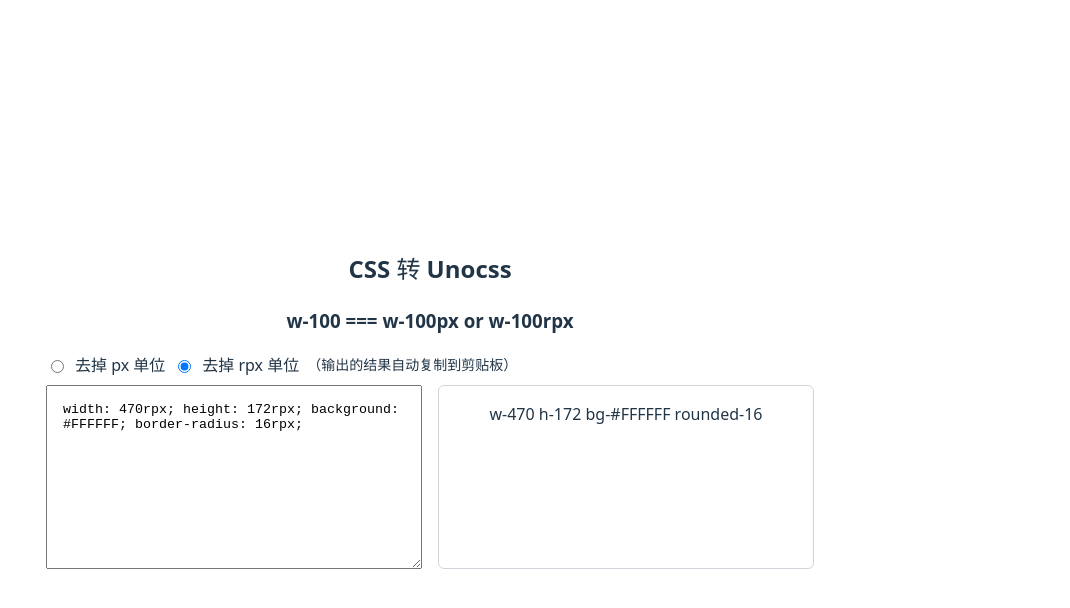
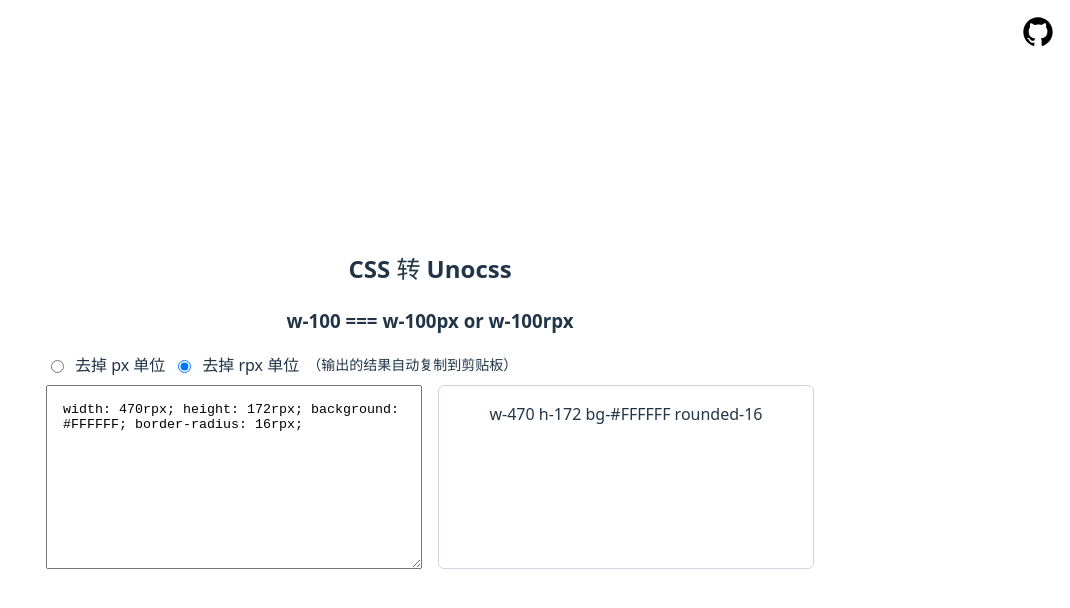
Before and after one commit to ljt990218/css2unocss, a Vue app: page / in a window 1280 px wide. Shown: the top 608 px of the page, without its empty margins (210-1280 px from the left). Built offline with nearby package versions, Linux system fonts and the light colour scheme.

Commit message:
feat: 在应用中添加 GitHub 图标链接，并更新样式以适应不同主题

```diff
--- a/src/App.vue
+++ b/src/App.vue
@@ -19,6 +19,17 @@
 </script>
 
 <template>
+  <div class="fixed top-4 right-4">
+    <a href="https://github.com/ljt990218/css2unocss" target="_blank">
+      <svg height="32" aria-hidden="true" viewBox="0 0 24 24" version="1.1" width="32" data-view-component="true"
+        class="github-icon octicon octicon-mark-github v-align-middle">
+        <path
+          d="M12 1C5.923 1 1 5.923 1 12c0 4.867 3.149 8.979 7.521 10.436.55.096.756-.233.756-.522 0-.262-.013-1.128-.013-2.049-2.764.509-3.479-.674-3.699-1.292-.124-.317-.66-1.293-1.127-1.554-.385-.207-.936-.715-.014-.729.866-.014 1.485.797 1.691 1.128.99 1.663 2.571 1.196 3.204.907.096-.715.385-1.196.701-1.471-2.448-.275-5.005-1.224-5.005-5.432 0-1.196.426-2.186 1.128-2.956-.111-.275-.496-1.402.11-2.915 0 0 .921-.288 3.024 1.128a10.193 10.193 0 0 1 2.75-.371c.936 0 1.871.123 2.75.371 2.104-1.43 3.025-1.128 3.025-1.128.605 1.513.221 2.64.111 2.915.701.77 1.127 1.747 1.127 2.956 0 4.222-2.571 5.157-5.019 5.432.399.344.743 1.004.743 2.035 0 1.471-.014 2.654-.014 3.025 0 .289.206.632.756.522C19.851 20.979 23 16.854 23 12c0-6.077-4.922-11-11-11Z">
+        </path>
+      </svg>
+    </a>
+  </div>
+
   <h2>
     CSS 转 Unocss
   </h2>
--- a/src/style.css
+++ b/src/style.css
@@ -37,6 +37,10 @@
   text-align: center;
 }
 
+.github-icon {
+  fill: #fff;
+}
+
 @media (prefers-color-scheme: light) {
   :root {
     color: #213547;
@@ -48,4 +52,7 @@
   button {
     background-color: #f9f9f9;
   }
+  .github-icon {
+    fill: #000;
+  }
 }
```
